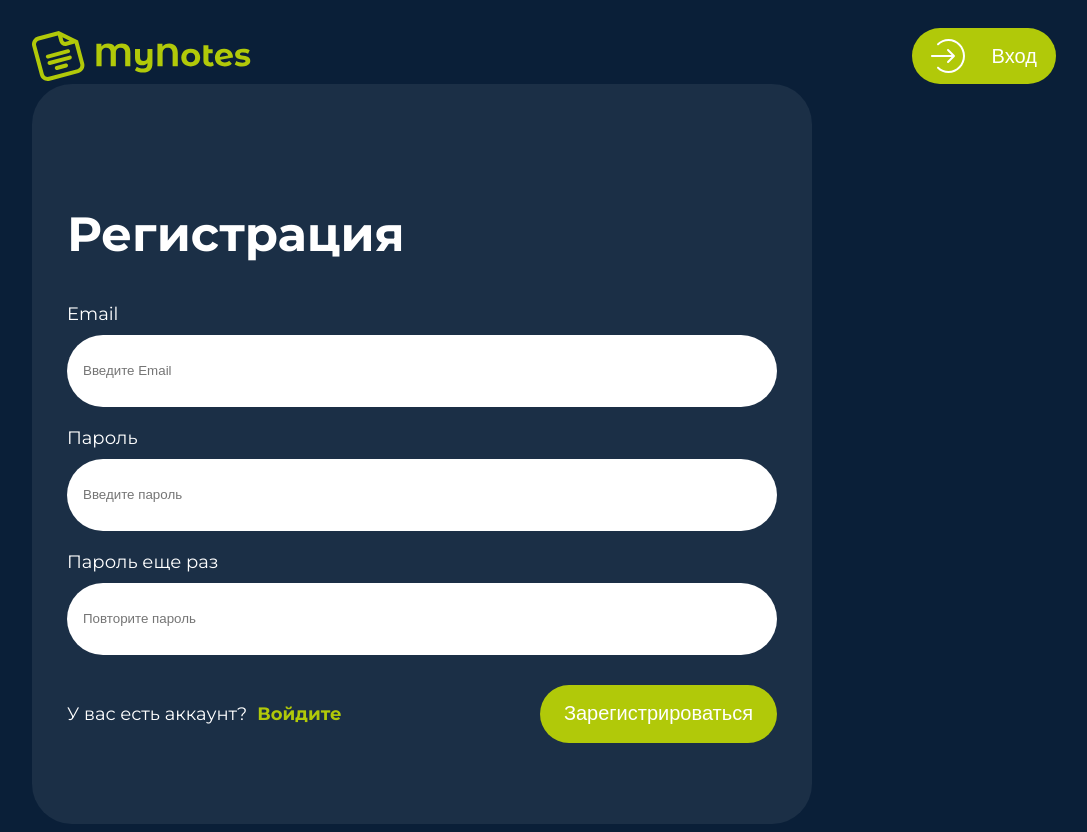
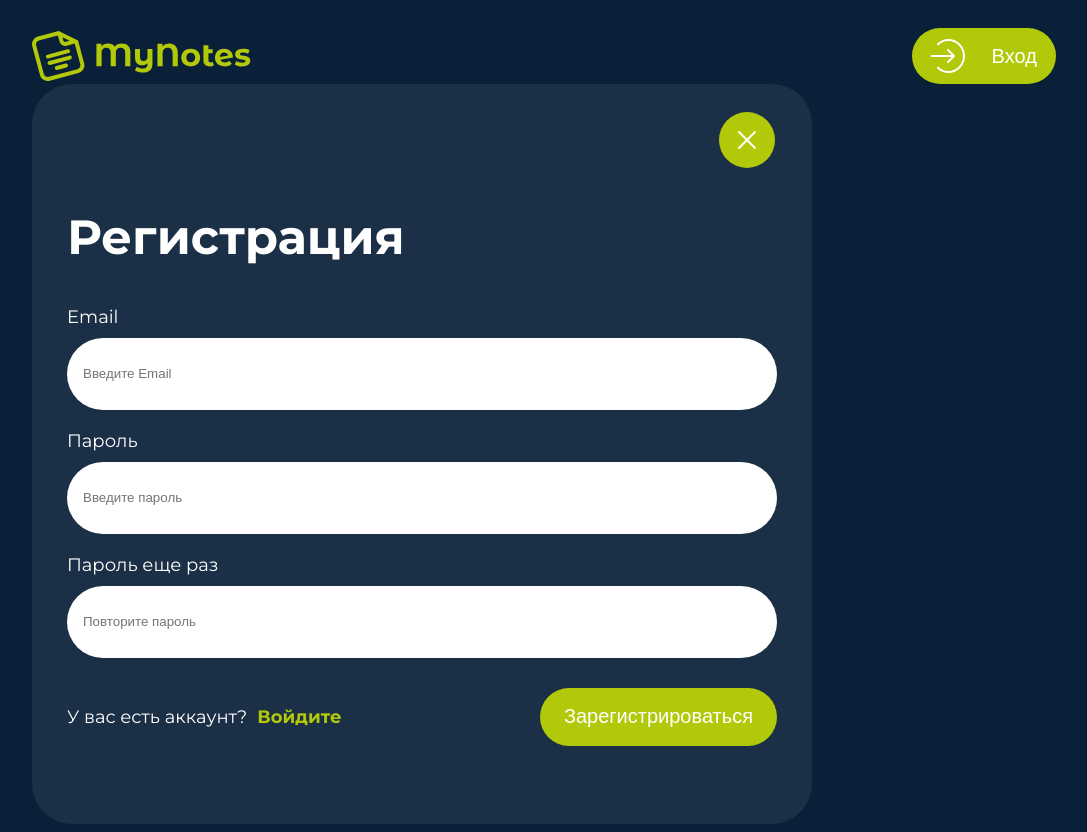
Before and after one commit to TatianaChF/notes, a Vue app: page /registration in a window 1280 px wide. Shown: the whole page, without its empty margins (96-1183 px from the left). Built offline with nearby package versions, Linux system fonts and the light colour scheme.

Commit message:
add close button

```diff
--- a/src/pages/RegistrationPage.vue
+++ b/src/pages/RegistrationPage.vue
@@ -1,5 +1,8 @@
 <template>
   <div class="container-reg">
+    <button class="btn-close">
+      <img src="../assets/images/close.svg" />
+    </button>
     <div class="container">
       <h2>Регистрация</h2>
       <div class="input-container">
@@ -48,12 +51,24 @@
 </script>
 
 <style scoped>
+.btn-close {
+  border-radius: 32px;
+  width: 56px;
+  height: 56px;
+  display: flex;
+  align-items: center;
+  justify-content: center;
+  margin-right: -650px;
+  margin-top: -50px;
+}
+
 .container-reg {
   width: 780px;
   height: 740px;
   background-color: #1B2F46;
   border-radius: 40px;
   display: flex;
+  flex-direction: column;
   justify-content: center;
   align-items: center;
 }
```
Also changed, not shown: src/assets/images/close.svg (added).
